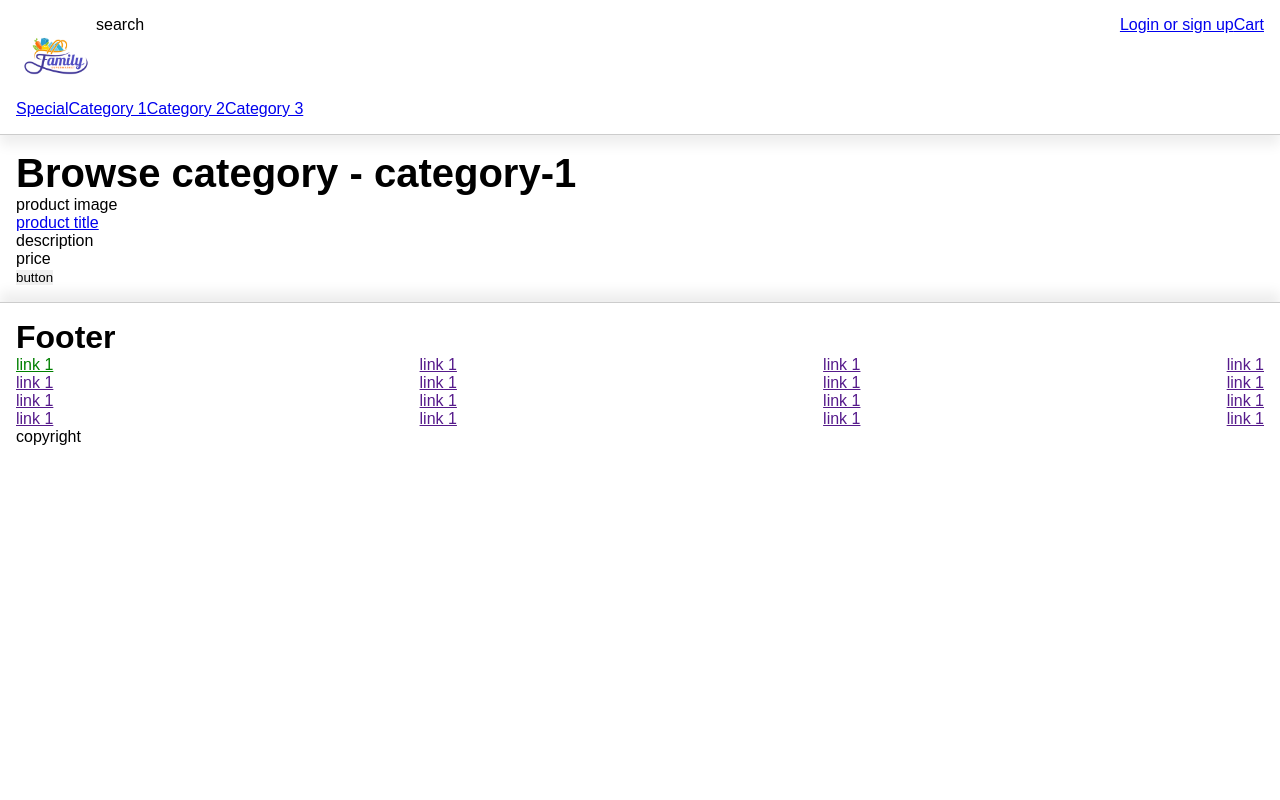
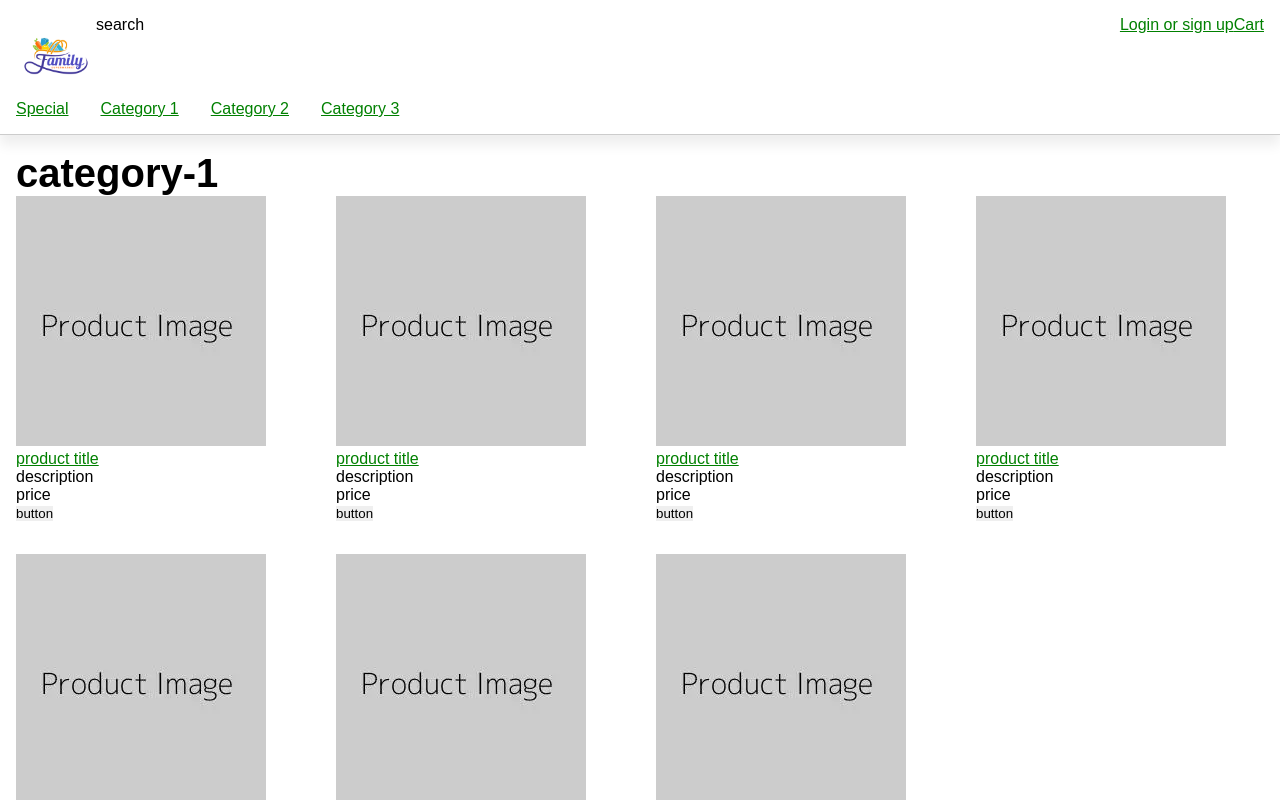
Before and after one commit to dennyjuw/grand, a Next.js app: page /browse/category-1 in a window 1280 px wide. Shown: the top 800 px of the page. Built offline with nearby package versions, Linux system fonts and the light colour scheme.

Commit message:
progress

```diff
--- a/src/app/(pages)/browse/[categoryId]/page.tsx
+++ b/src/app/(pages)/browse/[categoryId]/page.tsx
@@ -10,8 +10,14 @@ export default function BrowseCategoryPage({
 }) {
   return (
     <>
-      <h1>Browse category - {params.categoryId}</h1>
+      <h1>{params.categoryId}</h1>
       <ProductTileContainer>
+        <ProductTile />
+        <ProductTile />
+        <ProductTile />
+        <ProductTile />
+        <ProductTile />
+        <ProductTile />
         <ProductTile />
       </ProductTileContainer>
     </>
--- a/src/app/components/footer/footer.component.module.scss
+++ b/src/app/components/footer/footer.component.module.scss
@@ -1,10 +1,13 @@
 .footer {
   border-top: solid #ccc 1px;
   box-shadow: #eee 0px -10px 12px;
-  padding: 16px;
+  padding: 1rem;
   width: 100%;
+
+  .copyright {
+    background: #ccc;
+    font-size: 0.875rem;
+    margin: 1rem -1rem 0 -1rem;
+    padding: 0.5rem 1rem;
+  }
 }
-
-.green {
-  color: green;
-}
--- a/src/app/components/footer/footer.component.tsx
+++ b/src/app/components/footer/footer.component.tsx
@@ -8,9 +8,7 @@ const Footer: React.FC = () => {
       <div className="flex flex-row flex-space-between">
         <ul>
           <li>
-            <a href="" className={styles['green']}>
-              link 1
-            </a>
+            <a href="">link 1</a>
           </li>
           <li>
             <a href="">link 1</a>
@@ -65,7 +63,7 @@ const Footer: React.FC = () => {
           </li>
         </ul>
       </div>
-      <div>copyright</div>
+      <div className={styles['copyright']}>&copy; copyright</div>
     </footer>
   );
 };
--- a/src/app/components/header/header.component.module.scss
+++ b/src/app/components/header/header.component.module.scss
@@ -2,4 +2,8 @@
   border-bottom: solid #ccc 1px;
   box-shadow: #eee 0px 10px 12px;
   padding: 16px;
+
+  nav li {
+    margin-right: 32px;
+  }
 }
--- a/src/app/components/product/product-tile-container/product-tile-container.component.module.scss
+++ b/src/app/components/product/product-tile-container/product-tile-container.component.module.scss
@@ -1,2 +1,6 @@
 .product-tile-container {
+  display: grid;
+  grid-template-columns: 1fr 1fr 1fr 1fr;
+  column-gap: 2rem;
+  row-gap: 2rem;
 }
--- a/src/app/components/product/product-tile/product-tile.component.tsx
+++ b/src/app/components/product/product-tile/product-tile.component.tsx
@@ -6,7 +6,9 @@ import styles from './product-tile.component.module.scss';
 const ProductTile: React.FC = () => {
   return (
     <div className={styles['product-tile']}>
-      <div className={styles['image']}>product image</div>
+      <div className={styles['image']}>
+        <Image alt="" width={250} height={250} src="/mock/product-img.jpg" />
+      </div>
       <div className={styles['title']}>
         <Link href="/product/apple">product title</Link>
       </div>
--- a/src/app/layout.tsx
+++ b/src/app/layout.tsx
@@ -1,4 +1,4 @@
-import '../styles/globals.scss';
+import '../styles/index.scss';
 import Header from './components/header/header.component';
 import Footer from './components/footer/footer.component';
 
--- /dev/null
+++ b/src/styles/_link.scss
@@ -0,0 +1,3 @@
+a {
+  color: green;
+}
--- a/src/styles/globals.scss
+++ b/src/styles/_scaffold.scss
@@ -1,6 +1,3 @@
-// @import './normalize.scss';
-@import './utils//display.scss';
-
 * {
   border: 0;
   box-sizing: border-box;
--- /dev/null
+++ b/src/styles/index.scss
@@ -0,0 +1,7 @@
+// @import './normalize.scss';
+
+@import './scaffold';
+@import './link';
+
+// utilities
+@import './utils//display.scss';
```
Also changed, not shown: public/mock/product-img.jpg (added).
